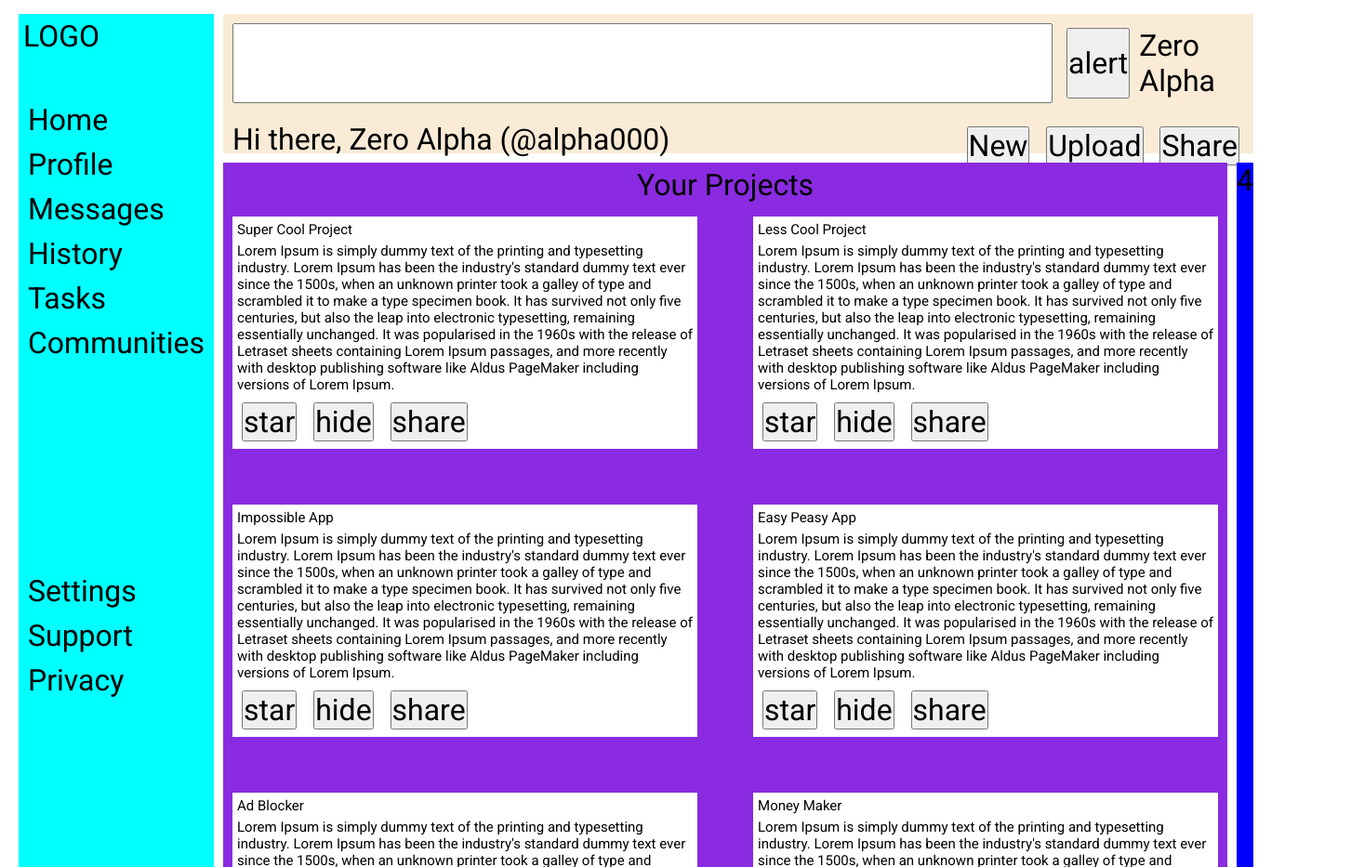
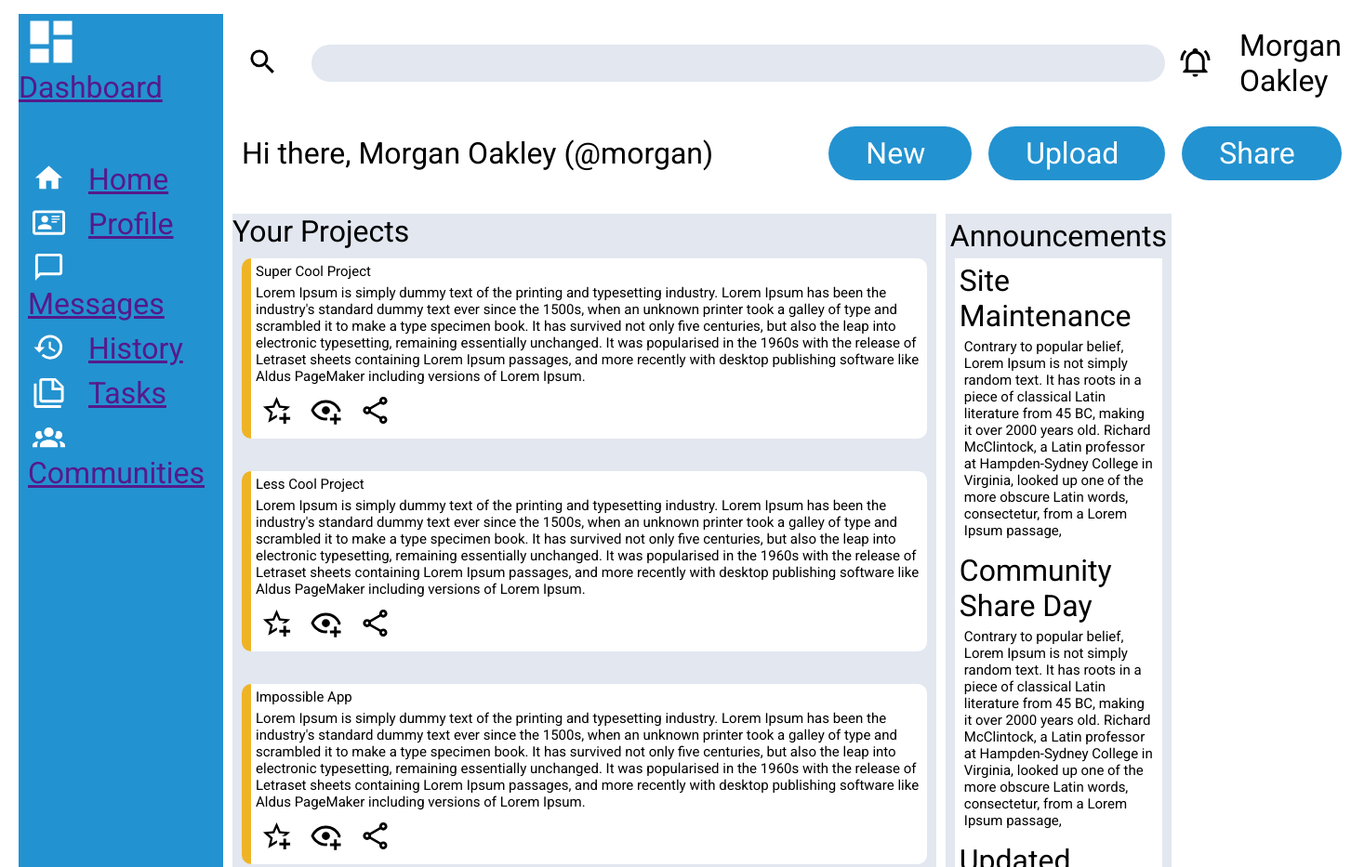
Before and after one commit to arsam-dj/The-Odin-Project, a plain HTML site: page project7-admin_dashboard/index.html in a window 1280 px wide. Shown: the top 933 px of the page at 93% size, 1453 px wide, since content can reach past the window. Drawn offline with Linux system fonts and the light colour scheme.

Commit message:
Added icons, fixed up the right sidebar, and adjusted colors.

```diff
--- a/project7-admin_dashboard/index.html
+++ b/project7-admin_dashboard/index.html
@@ -3,38 +3,41 @@
 <head>
     <meta charset="UTF-8">
     <meta name="viewport" content="width=device-width, initial-scale=1.0">
-    <title>Cool Bookmarks</title>
+    <title>Admin Dashboard</title>
     <link rel="stylesheet" href="stylesheet.css">
 </head>
 <body>
     <div class="container">
         <div class="sidebar">
-            <div id="logo" style="display: inline;">LOGO</div>
+            <div id="logo"><a href=""><img src="images/dashboard.svg" alt="dashboard-logo">Dashboard</a></div>
             <div id="user-pages">
-                <div id="user-page-home">Home</div>
-                <div id="user-page-profile">Profile</div>
-                <div id="user-page-messages">Messages</div>
-                <div id="user-page-history">History</div>
-                <div id="user-page-tasks">Tasks</div>
-                <div id="user-page-communities">Communities</div>
+                <div id="user-page-home"><a href=""><img src="images/home.svg" alt="home">Home</a></div>
+                <div id="user-page-profile"><a href=""><img src="images/profile.svg" alt="profile">Profile</a></div>
+                <div id="user-page-messages"><a href=""><img src="images/messages.svg" alt="messages">Messages</a></div>
+                <div id="user-page-history"><a href=""><img src="images/history.svg" alt="history">History</a></div>
+                <div id="user-page-tasks"><a href=""><img src="images/tasks.svg" alt="tasks">Tasks</a></div>
+                <div id="user-page-communities"><a href=""><img src="images/communities.svg" alt="communities">Communities</a></div>
             </div>
             <div id="site-pages">
-                <div id="site-pages-settings">Settings</div>
-                <div id="site-pages-support">Support</div>
-                <div id="site-pages-privacy">Privacy</div>
+                <div id="site-pages-settings"><a href=""><img src="images/settings.svg" alt="settings">Settings</a></div>
+                <div id="site-pages-support"><a href=""><img src="images/support.svg" alt="support">Support</a></div>
+                <div id="site-pages-privacy"><a href=""><img src="images/privacy.svg" alt="privacy">Privacy</a></div>
             </div>
         </div>
 
         <div class="header">
             <div id="header-top">
-                <input type="search" id="search-bar" size=50>
+                <div id="search">
+                    <label for="search-bar"><img src="images/search.svg" alt="search"></label>
+                    <input type="search" id="search-bar" size=50>
+                </div>
                 <div id="user-profile-alert">
-                    <button>alert</button>
-                <div id="user-profile">Zero Alpha</div>
+                    <button><img src="images/alert.svg" alt="alert"></button>
+                    <div id="user-profile">Morgan Oakley</div>
                 </div>
             </div>
             <div id="header-bottom">
-                <div id="welcome-message">Hi there, Zero Alpha (@alpha000)</div>
+                <div id="welcome-message">Hi there, Morgan Oakley (@morgan)</div>
                 <div id="menu-buttons">
                     <button class="menu-button" id="menu-new">New</button>
                     <button class="menu-button" id="menu-upload">Upload</button>
@@ -43,66 +46,99 @@
             </div>
 
         </div>
-        <div class="main-section">
-            <div>Your Projects</div>
+        <div class="main-section">Your Projects
             <div id="cards">
                 <div class="card" id="card1">
                     <p id="card-title">Super Cool Project</p>
                     <p id="card-text">Lorem Ipsum is simply dummy text of the printing and typesetting industry. Lorem Ipsum has been the industry's standard dummy text ever since the 1500s, when an unknown printer took a galley of type and scrambled it to make a type specimen book. It has survived not only five centuries, but also the leap into electronic typesetting, remaining essentially unchanged. It was popularised in the 1960s with the release of Letraset sheets containing Lorem Ipsum passages, and more recently with desktop publishing software like Aldus PageMaker including versions of Lorem Ipsum.</p>
                     <div id="card-buttons">
-                        <button class="card-button" id="star">star</button>
-                        <button class="card-button" id="hide">hide</button>
-                        <button class="card-button" id="share">share</button>
+                        <button class="card-button" id="star"><img src="images/favourite.svg" alt="favourite"></button>
+                        <button class="card-button" id="follow"><img src="images/follow.svg" alt="follow"></button>
+                        <button class="card-button" id="share"><img src="images/share.svg" alt="share"></button>
                     </div>
                 </div>
                 <div class="card" id="card2">
                     <p id="card-title">Less Cool Project</p>
                     <p id="card-text">Lorem Ipsum is simply dummy text of the printing and typesetting industry. Lorem Ipsum has been the industry's standard dummy text ever since the 1500s, when an unknown printer took a galley of type and scrambled it to make a type specimen book. It has survived not only five centuries, but also the leap into electronic typesetting, remaining essentially unchanged. It was popularised in the 1960s with the release of Letraset sheets containing Lorem Ipsum passages, and more recently with desktop publishing software like Aldus PageMaker including versions of Lorem Ipsum.</p>
                     <div id="card-buttons">
-                        <button class="card-button" id="star">star</button>
-                        <button class="card-button" id="hide">hide</button>
-                        <button class="card-button" id="share">share</button>
+                        <button class="card-button" id="star"><img src="images/favourite.svg" alt="favourite"></button>
+                        <button class="card-button" id="follow"><img src="images/follow.svg" alt="follow"></button>
+                        <button class="card-button" id="share"><img src="images/share.svg" alt="share"></button>
                     </div>
                 </div>
                 <div class="card" id="card3">
                     <p id="card-title">Impossible App</p>
                     <p id="card-text">Lorem Ipsum is simply dummy text of the printing and typesetting industry. Lorem Ipsum has been the industry's standard dummy text ever since the 1500s, when an unknown printer took a galley of type and scrambled it to make a type specimen book. It has survived not only five centuries, but also the leap into electronic typesetting, remaining essentially unchanged. It was popularised in the 1960s with the release of Letraset sheets containing Lorem Ipsum passages, and more recently with desktop publishing software like Aldus PageMaker including versions of Lorem Ipsum.</p>
                     <div id="card-buttons">
-                        <button class="card-button" id="star">star</button>
-                        <button class="card-button" id="hide">hide</button>
-                        <button class="card-button" id="share">share</button>
+                        <button class="card-button" id="star"><img src="images/favourite.svg" alt="favourite"></button>
+                        <button class="card-button" id="follow"><img src="images/follow.svg" alt="follow"></button>
+                        <button class="card-button" id="share"><img src="images/share.svg" alt="share"></button>
                     </div>
                 </div>
                 <div class="card" id="card4">
                     <p id="card-title">Easy Peasy App</p>
                     <p id="card-text">Lorem Ipsum is simply dummy text of the printing and typesetting industry. Lorem Ipsum has been the industry's standard dummy text ever since the 1500s, when an unknown printer took a galley of type and scrambled it to make a type specimen book. It has survived not only five centuries, but also the leap into electronic typesetting, remaining essentially unchanged. It was popularised in the 1960s with the release of Letraset sheets containing Lorem Ipsum passages, and more recently with desktop publishing software like Aldus PageMaker including versions of Lorem Ipsum.</p>
                     <div id="card-buttons">
-                        <button class="card-button" id="star">star</button>
-                        <button class="card-button" id="hide">hide</button>
-                        <button class="card-button" id="share">share</button>
+                        <button class="card-button" id="star"><img src="images/favourite.svg" alt="favourite"></button>
+                        <button class="card-button" id="follow"><img src="images/follow.svg" alt="follow"></button>
+                        <button class="card-button" id="share"><img src="images/share.svg" alt="share"></button>
                     </div>
                 </div>
                 <div class="card" id="card5">
                     <p id="card-title">Ad Blocker</p>
                     <p id="card-text">Lorem Ipsum is simply dummy text of the printing and typesetting industry. Lorem Ipsum has been the industry's standard dummy text ever since the 1500s, when an unknown printer took a galley of type and scrambled it to make a type specimen book. It has survived not only five centuries, but also the leap into electronic typesetting, remaining essentially unchanged. It was popularised in the 1960s with the release of Letraset sheets containing Lorem Ipsum passages, and more recently with desktop publishing software like Aldus PageMaker including versions of Lorem Ipsum.</p>
                     <div id="card-buttons">
-                        <button class="card-button" id="star">star</button>
-                        <button class="card-button" id="hide">hide</button>
-                        <button class="card-button" id="share">share</button>
+                        <button class="card-button" id="star"><img src="images/favourite.svg" alt="favourite"></button>
+                        <button class="card-button" id="follow"><img src="images/follow.svg" alt="follow"></button>
+                        <button class="card-button" id="share"><img src="images/share.svg" alt="share"></button>
                     </div>
                 </div>
                 <div class="card" id="card6">
                     <p id="card-title">Money Maker</p>
                     <p id="card-text">Lorem Ipsum is simply dummy text of the printing and typesetting industry. Lorem Ipsum has been the industry's standard dummy text ever since the 1500s, when an unknown printer took a galley of type and scrambled it to make a type specimen book. It has survived not only five centuries, but also the leap into electronic typesetting, remaining essentially unchanged. It was popularised in the 1960s with the release of Letraset sheets containing Lorem Ipsum passages, and more recently with desktop publishing software like Aldus PageMaker including versions of Lorem Ipsum.</p>
                     <div id="card-buttons">
-                        <button class="card-button" id="star">star</button>
-                        <button class="card-button" id="hide">hide</button>
-                        <button class="card-button" id="share">share</button>
+                        <button class="card-button" id="star"><img src="images/favourite.svg" alt="favourite"></button>
+                        <button class="card-button" id="follow"><img src="images/follow.svg" alt="follow"></button>
+                        <button class="card-button" id="share"><img src="images/share.svg" alt="share"></button>
                     </div>
                 </div>
             </div>
         </div>
-        <div class="extra-widgets">4</div>
+        <div class="extra-widgets">
+            <div>Announcements
+                <div id="announcements">
+                    <div class="announcement" id="site-maintenance">Site Maintenance
+                        <p>Contrary to popular belief, Lorem Ipsum is not simply random text. It has roots in a piece of classical Latin literature from 45 BC, making it over 2000 years old. Richard McClintock, a Latin professor at Hampden-Sydney College in Virginia, looked up one of the more obscure Latin words, consectetur, from a Lorem Ipsum passage,</p>
+                    </div>
+                    <div class="announcement" id="community-share-day">Community Share Day
+                        <p>Contrary to popular belief, Lorem Ipsum is not simply random text. It has roots in a piece of classical Latin literature from 45 BC, making it over 2000 years old. Richard McClintock, a Latin professor at Hampden-Sydney College in Virginia, looked up one of the more obscure Latin words, consectetur, from a Lorem Ipsum passage,</p>
+                    </div>
+                    <div class="announcement" id="updated-privacy-policy">Updated Privacy Policy
+                        <p>Contrary to popular belief, Lorem Ipsum is not simply random text. It has roots in a piece of classical Latin literature from 45 BC, making it over 2000 years old. Richard McClintock, a Latin professor at Hampden-Sydney College in Virginia, looked up one of the more obscure Latin words, consectetur, from a Lorem Ipsum passage,</p>
+                    </div>
+                </div>
+            </div>
+            <div>Trending
+                <div id="trending">
+                    <div class="user">
+                        <p id="username">@tegan</p>
+                        <p id="user-description">World Peace Builder</p>
+                    </div>
+                    <div class="user">
+                        <p id="username">@morgan</p>
+                        <p id="user-description">Super Cool Project</p>
+                    </div>
+                    <div class="user">
+                        <p id="username">@kendall</p>
+                        <p id="user-description">Life Changing App</p>
+                    </div>
+                    <div class="user">
+                        <p id="username">@alex</p>
+                        <p id="user-description">No Traffic Maker</p>
+                    </div>
+                </div>
+            </div>
+        </div>
     </div>
 </body>
 </html>
--- a/project7-admin_dashboard/stylesheet.css
+++ b/project7-admin_dashboard/stylesheet.css
@@ -7,18 +7,34 @@
     font-size: 32px;
 }
 
+:root {
+    --blue-color: #2392D0;
+    --bg-color: #E2E7F0;
+    --toolbar-color: #FFFFFF;
+    --card-border-color: #EFB425;
+}
+
+img {
+    display: inline;
+    width: 35px;
+    height: auto;
+    vertical-align: top;
+    padding: 0;
+    margin: 0 25px 0 0;
+}
+
 /* ---------------- Main Layout ---------------- */
 
 .container {
     display: grid;
-    grid-template-rows: 160px 3fr;
-    grid-template-columns: 1fr 5fr 1fr;
+    grid-template-rows: 1fr 8fr;
+    grid-template-columns: 3fr 10fr 2fr;
 }
 
 .sidebar {
     grid-row: 1 / 3;
     grid-column: 1 / 2;
-    background-color: aqua;
+    background-color: var(--blue-color);
 
     display: grid;
     grid-template-rows: 1fr 6fr 6fr;
@@ -28,7 +44,7 @@
 .header {
     grid-row: 1 / 2;
     grid-column: 2 / 4;
-    background-color: antiquewhite;
+    background-color: var(--toolbar-color);
 
     display: grid;
     grid-template-rows: 1fr 3fr;
@@ -38,11 +54,7 @@
 .main-section {
     grid-row: 2 / 3;
     grid-column: 2 / 3;
-    background-color: blueviolet;
-
-    display: flex;
-    flex-direction: column;
-    align-items: center;
+    background-color: var(--bg-color);
 }
 
 .extra-widgets {
@@ -56,6 +68,17 @@
 
 #logo {
     grid-row: 1 / 2;
+    margin: 0 0 50px 0;
+}
+
+#logo > a > img {
+    width: 60px;
+    height: auto;
+
+    vertical-align: middle;
+
+    -webkit-filter: invert(1); /* safari 6.0 - 9.0 */
+    filter: invert(1);
 }
 
 #user-pages {
@@ -71,6 +94,11 @@
     flex-direction: column;
 }
 
+#user-pages > div > a > img,
+#site-pages > div > a > img {
+    -webkit-filter: invert(1); /* safari 6.0 - 9.0 */
+    filter: invert(1);
+}
 
 /* --------------- Header Sub-Containers --------------- */
 
@@ -78,6 +106,7 @@
     display: flex;
     flex-direction: row;
     justify-content: space-between;
+    align-items: center;
 }
 
 #header-top {
@@ -88,9 +117,45 @@
     grid-row: 2 / 3;
 }
 
+#search {
+    display: flex;
+    justify-content: center;
+    align-items: center;
+}
+
 #user-profile-alert {
     display: flex;
     flex-direction: row;
+}
+
+#user-profile-alert > button {
+    background: none;
+    border: none;
+    cursor: pointer;
+    margin: 0;
+}
+
+label {
+
+}
+#search-bar {
+    background-color: var(--bg-color);
+    border: none;
+    border-radius: 25px;
+    padding: 0px 20px 0px 20px;
+    height: 40px;
+}
+
+.menu-button {
+    color: var(--toolbar-color);
+    background-color: var(--blue-color);
+
+    border-radius: 50px;
+    border: none;
+
+    padding: 10px 50px 10px 40px;
+
+    cursor: pointer;
 }
 
 
@@ -98,16 +163,48 @@
 
 #cards {
     display: grid;
-    grid-template-rows: 1fr 1fr 1fr;
-    grid-template-columns: 1fr 1fr;
-    gap: 50px;
+    gap: 25px;
+    grid-template-columns: repeat(auto-fit, minmax(400px, 1fr));
+
 }
+
 .card {
-    width: 500px;
-    height: 250px;
-    background-color: white;
+    background-color: var(--toolbar-color);
+    border-radius: 10px;
+    border-left: 10px solid var(--card-border-color)
 }
 
 p {
     font-size: 15px;
 }
+
+#card-buttons > button > img {
+    margin: 0;
+    padding: 0;
+}
+
+.card-button {
+    border: none;
+    background: none;
+}
+.card-button:hover {
+    cursor: pointer;
+}
+
+
+
+/* ---------- Extra Widgets Sub-Containers ---------- */
+
+.extra-widgets {
+    display: flex;
+    flex-direction: column;
+
+    background-color: var(--bg-color);
+}
+
+#announcements, #trending {
+    display: flex;
+    flex-direction: column;
+
+    background-color: var(--toolbar-color);
+}
```
Also changed, not shown: project7-admin_dashboard/images/alert.svg (added), project7-admin_dashboard/images/communities.svg (added), project7-admin_dashboard/images/dashboard.svg (added), project7-admin_dashboard/images/favourite.svg (added), project7-admin_dashboard/images/follow.svg (added), project7-admin_dashboard/images/history.svg (added), project7-admin_dashboard/images/home.svg (added), project7-admin_dashboard/images/messages.svg (added), project7-admin_dashboard/images/privacy.svg (added), project7-admin_dashboard/images/profile.svg (added), project7-admin_dashboard/images/search.svg (added), project7-admin_dashboard/images/settings.svg (added), project7-admin_dashboard/images/share.svg (added), project7-admin_dashboard/images/support.svg (added), 1 more files.
